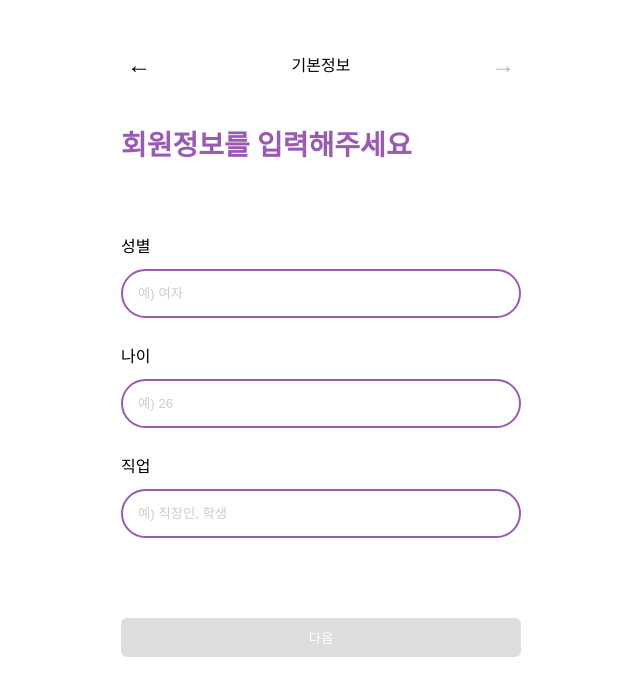
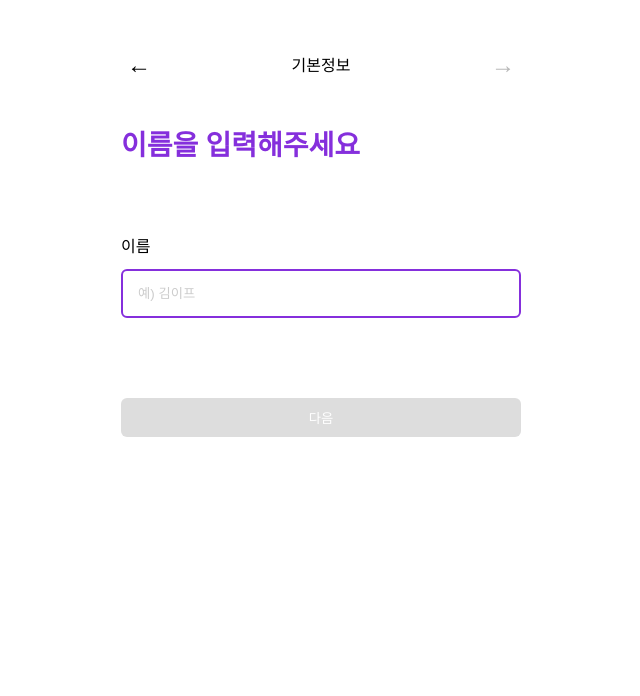
Before and after one commit to eou2/frontend, a React (Create React App) app: page /signup in a window 1280 px wide. Shown: the top 696 px of the page, without its empty margins (319-959 px from the left). Built offline with nearby package versions, Linux system fonts and the light colour scheme.

Commit message:
add_name

```diff
--- a/package.json
+++ b/package.json
@@ -11,6 +11,7 @@
     "react-dom": "^18.3.1",
     "react-router-dom": "^6.23.1",
     "react-scripts": "5.0.1",
+    "recoil": "^0.7.7",
     "styled-components": "^6.1.11",
     "styled-reset": "^4.5.2",
     "web-vitals": "^2.1.4"
--- a/src/App.js
+++ b/src/App.js
@@ -1,6 +1,6 @@
+import { useState, useEffect } from "react";
 import AppRouter from "./routes/AppRouter";
-import { useState, useEffect } from "react";
-import { BrowserRouter as Router } from "react-router-dom";
+import { RecoilRoot } from "recoil";
 import { createGlobalStyle } from "styled-components";
 import reset from "styled-reset";
 import styled from "styled-components";
@@ -36,10 +36,12 @@ function App() {
     }, []);
 
     return (
-        <Wrapper>
-            <GlobalStyles />
-            {isLoading ? <LoadingScreen /> : <AppRouter />}
-        </Wrapper>
+        <RecoilRoot>
+            <Wrapper>
+                <GlobalStyles />
+                {isLoading ? <LoadingScreen /> : <AppRouter />}
+            </Wrapper>
+        </RecoilRoot>
     );
 }
 
--- /dev/null
+++ b/src/hooks/useAuth.js
@@ -0,0 +1,33 @@
+//인증 관련 커스텀 훅
+import { useRecoilState } from "recoil";
+import { authState } from "../recoil/atoms/authState";
+export const useAuth = () => {
+    const [auth, setAuth] = useRecoilState(authState);
+
+    const login = async (email, password) => {
+        setAuth({ ...auth, error: "" });
+        try {
+            const response = await fetch("http://localhost:8080/member/sign-in", {
+                method: "POST",
+                headers: {
+                    "Content-Type": "application/json",
+                },
+                body: JSON.stringify({ username: email, password }),
+            });
+            if (!response.ok) {
+                throw new Error("Login failed");
+            }
+            const data = await response.json();
+            setAuth({
+                isAuthenticated: true,
+                token: data.accessToken,
+                user: data,
+                error: "",
+            });
+        } catch (error) {
+            setAuth({ ...auth, error: error.message });
+        }
+    };
+
+    return { auth, login };
+};
--- a/src/index.js
+++ b/src/index.js
@@ -1,5 +1,4 @@
 import React from "react";
-// import ReactDOM from 'react-dom'; //구버전
 import { createRoot } from "react-dom/client";
 import App from "./App";
 
--- /dev/null
+++ b/src/pages/Home/Navbar.jsx
@@ -0,0 +1,66 @@
+import React, { useState } from "react";
+import styled from "styled-components";
+import { Link } from "react-router-dom";
+import logo from "../../images/EF_Logo.png";
+
+const NavbarContainer = styled.div`
+    display: flex;
+    justify-content: space-between;
+    align-items: center;
+    width: 100%;
+    padding: 20px;
+    background-color: #fff;
+`;
+
+const Logo = styled.img`
+    height: 50px;
+`;
+
+const MenuButton = styled.button`
+    background: none;
+    border: none;
+    font-size: 24px;
+    cursor: pointer;
+`;
+
+const DropdownMenu = styled.div`
+    position: absolute;
+    top: 60px;
+    right: 20px;
+    background-color: #fff;
+    border: 1px solid #ccc;
+    border-radius: 4px;
+    box-shadow: 0 2px 10px rgba(0, 0, 0, 0.1);
+    display: ${(props) => (props.show ? "block" : "none")};
+`;
+
+const MenuItem = styled(Link)`
+    display: block;
+    padding: 10px 20px;
+    text-decoration: none;
+    color: #333;
+    &:hover {
+        background-color: #f0f0f0;
+    }
+`;
+
+const Navbar = () => {
+    const [showMenu, setShowMenu] = useState(false);
+
+    const toggleMenu = () => {
+        setShowMenu(!showMenu);
+    };
+
+    return (
+        <NavbarContainer>
+            <Logo src={logo} alt="Logo" />
+            <MenuButton onClick={toggleMenu}>☰</MenuButton>
+            <DropdownMenu show={showMenu}>
+                <MenuItem to="/settings">환경설정</MenuItem>
+                <MenuItem to="/logout">로그아웃</MenuItem>
+            </DropdownMenu>
+        </NavbarContainer>
+    );
+};
+
+export default Navbar;
--- a/src/pages/Home/home.jsx
+++ b/src/pages/Home/home.jsx
@@ -1,13 +1,63 @@
+import React from "react";
 import { useNavigate } from "react-router-dom";
-//import PostTweetForm from "../components/post-tweet-form";
 import styled from "styled-components";
-const Wrapper = styled.div``;
-export default function Home() {
+import Navbar from "./Navbar";
+
+const NavbarContainer = styled.div`
+    position: fixed;
+    top: 0;
+    left: 0;
+    width: 100%;
+    z-index: 1000; /* 다른 요소보다 위에 표시되도록 z-index를 설정 */
+`;
+
+const Container = styled.div`
+    display: flex;
+    flex-direction: column;
+    align-items: center;
+    justify-content: center;
+    height: 100vh;
+    text-align: center;
+    //padding-top: 40px; /* Navbar 높이만큼 패딩을 추가하여 중앙에 위치하도록 */
+`;
+
+const Title = styled.h1`
+    font-size: 24px;
+    color: #333;
+    margin-bottom: 20px;
+`;
+
+const StartButton = styled.button`
+    padding: 10px 20px;
+    font-size: 18px;
+    color: white;
+    background-color: #852fdc;
+    border: none;
+    border-radius: 6px;
+    cursor: pointer;
+    &:hover {
+        background-color: #731bc1;
+    }
+`;
+
+const Home = () => {
     const navigate = useNavigate();
-    // const logOut = () => {
-    //     console.log("log out!!!");
-    //     auth.signOut();
-    //     navigate("/login");
-    // };
-    return <Wrapper></Wrapper>;
-}
+
+    const startChat = () => {
+        navigate("/videochat");
+    };
+
+    return (
+        <>
+            <NavbarContainer>
+                <Navbar />
+            </NavbarContainer>
+            <Container>
+                <Title>화상채팅을 시작해보세요</Title>
+                <StartButton onClick={startChat}>채팅 시작</StartButton>
+            </Container>
+        </>
+    );
+};
+
+export default Home;
--- a/src/pages/Login/login.jsx
+++ b/src/pages/Login/login.jsx
@@ -4,13 +4,13 @@ import styled from "styled-components";
 import { Error, Form, Input, Switcher, Wrapper } from "../../components/auth-components";
 import { Link } from "react-router-dom";
 import logoImage from "../../images/EF_Logo.png";
+import { useAuth } from "../../hooks/useAuth";
 
 export default function Login() {
     const navigate = useNavigate();
-    const [isLoading, setLoading] = useState(false);
     const [email, setEmail] = useState("");
     const [password, setPassword] = useState("");
-    const [error, setError] = useState("");
+    const { auth, login } = useAuth();
 
     const onChange = (e) => {
         const { name, value } = e.target;
@@ -21,15 +21,21 @@ export default function Login() {
         }
     };
 
-    const onSubmit = (e) => {
+    const onSubmit = async (e) => {
         e.preventDefault();
-        setError("");
-        if (isLoading || email === "" || password === "") return;
+        if (auth.isLoading || email === "" || password === "") return;
 
-        setLoading(true);
-        // 여기에 로그인 로직을 구현할 예정
-        console.log(email, password);
-        setLoading(false);
+        try {
+            console.log("Sending login request...", { email, password });
+            await login(email, password);
+            console.log("Login response:", auth);
+
+            if (auth.isAuthenticated) {
+                navigate("/");
+            }
+        } catch (error) {
+            console.error("Login error:", error);
+        }
     };
 
     return (
@@ -45,9 +51,9 @@ export default function Login() {
                     type="password"
                     required
                 />
-                <Input type="submit" value={isLoading ? "Loading..." : "로그인"} />
+                <Input type="submit" value={auth.isLoading ? "Loading..." : "로그인"} />
             </Form>
-            {error !== "" ? <Error>{error}</Error> : null}
+            {auth.error && <Error>{auth.error}</Error>}
             <Switcher>
                 계정이 없으신가요? <Link to="/signup">가입하기 &rarr;</Link>
             </Switcher>
--- a/src/pages/Signup/signup.jsx
+++ b/src/pages/Signup/signup.jsx
@@ -1,106 +1,22 @@
 import React, { useState } from "react";
 import { useNavigate } from "react-router-dom";
-import { createGlobalStyle } from "styled-components";
-import reset from "styled-reset";
-import styled from "styled-components";
-
-const GlobalStyles = createGlobalStyle`
-  ${reset}
-  * {
-    box-sizing: border-box;
-  }
-  body {
-    color: black;
-    font-family: system-ui, -apple-system, BlinkMacSystemFont, 'Segoe UI', Roboto, Oxygen, Ubuntu, Cantarell, 'Open Sans', 'Helvetica Neue', sans-serif;
-  }
-`;
-
-const Wrapper = styled.div`
-    height: 100%;
-    display: flex;
-    flex-direction: column;
-    align-items: center;
-    width: 420px;
-    padding: 50px 0px;
-`;
-
-const FormContainer = styled.div`
-    width: 100%;
-    max-width: 400px;
-`;
-
-const Input = styled.input`
-    width: 100%;
-    padding: 15px;
-    margin: 15px 0;
-    border: 2px solid #9b59b6;
-    border-radius: 6cqmax;
-    &::placeholder {
-        color: #ccc;
-    }
-`;
-
-const Button = styled.button`
-    width: 100%;
-    padding: 10px 20px;
-    margin-top: 50px;
-    border: none;
-    border-radius: 6px;
-    background-color: #9b59b6;
-    color: white;
-    cursor: pointer;
-    &:disabled {
-        background-color: #ddd;
-        cursor: not-allowed;
-    }
-`;
-
-const StepHeader = styled.div`
-    display: flex;
-    justify-content: space-between;
-    align-items: center;
-    width: 100%;
-`;
-
-const Header = styled.div`
-    display: flex;
-    justify-content: space-between;
-    align-items: center;
-    width: 100%;
-    margin-top: 50px;
-    margin-bottom: 80px;
-
-    h2 {
-        font-size: 28px;
-        color: #9b59b6;
-        margin: 0;
-        font-weight: 800;
-    }
-`;
-
-const TitleContainer = styled.div`
-    display: flex;
-    justify-content: center;
-    align-items: center;
-    width: 100%;
-`;
-
-const ArrowButton = styled.button`
-    background: none;
-    border: none;
-    font-size: 24px;
-    cursor: pointer;
-`;
-
-const Label = styled.label`
-    display: block;
-    margin: 15px 0;
-    font-size: 16px;
-`;
+import {
+    GlobalStyles,
+    Wrapper,
+    FormContainer,
+    Input,
+    Button,
+    StepHeader,
+    Header,
+    TitleContainer,
+    ArrowButton,
+    Label,
+} from "./signupStyle";
 
 const Signup = () => {
     const [currentStep, setCurrentStep] = useState(0);
     const [formData, setFormData] = useState({
+        name: "",
         gender: "",
         age: "",
         job: "",
@@ -110,9 +26,11 @@ const Signup = () => {
     const navigate = useNavigate();
 
     const handleNext = () => {
-        if (currentStep === 0 && formData.gender && formData.age && formData.job) {
+        if (currentStep === 0 && formData.name) {
             setCurrentStep(currentStep + 1);
-        } else if (currentStep === 1 && formData.hobby) {
+        } else if (currentStep === 1 && formData.gender && formData.age && formData.job) {
+            setCurrentStep(currentStep + 1);
+        } else if (currentStep === 2 && formData.hobby) {
             setCurrentStep(currentStep + 1);
         }
     };
@@ -138,6 +56,36 @@ const Signup = () => {
     const renderStep = () => {
         switch (currentStep) {
             case 0:
+                return (
+                    <div>
+                        <StepHeader>
+                            <ArrowButton onClick={handlePrev}>←</ArrowButton>
+                            <TitleContainer>
+                                <h2>기본정보</h2>
+                            </TitleContainer>
+                            <ArrowButton disabled={!formData.name} onClick={handleNext}>
+                                →
+                            </ArrowButton>
+                        </StepHeader>
+                        <Header>
+                            <h2>이름을 입력해주세요</h2>
+                        </Header>
+                        <Label>
+                            이름
+                            <Input
+                                type="text"
+                                placeholder="예) 김이프"
+                                name="name"
+                                value={formData.name}
+                                onChange={handleChange}
+                            />
+                        </Label>
+                        <Button disabled={!formData.name} onClick={handleNext}>
+                            다음
+                        </Button>
+                    </div>
+                );
+            case 1:
                 return (
                     <div>
                         <StepHeader>
@@ -190,7 +138,7 @@ const Signup = () => {
                         </Button>
                     </div>
                 );
-            case 1:
+            case 2:
                 return (
                     <div>
                         <StepHeader>
@@ -220,7 +168,7 @@ const Signup = () => {
                         </Button>
                     </div>
                 );
-            case 2:
+            case 3:
                 return (
                     <div>
                         <StepHeader>
--- a/src/pages/Signup/signupStyle.jsx
+++ b/src/pages/Signup/signupStyle.jsx
@@ -0,0 +1,97 @@
+import { createGlobalStyle } from "styled-components";
+import reset from "styled-reset";
+import styled from "styled-components";
+
+export const GlobalStyles = createGlobalStyle`
+  ${reset}
+  * {
+    box-sizing: border-box;
+  }
+  body {
+    color: black;
+    font-family: system-ui, -apple-system, BlinkMacSystemFont, 'Segoe UI', Roboto, Oxygen, Ubuntu, Cantarell, 'Open Sans', 'Helvetica Neue', sans-serif;
+  }
+`;
+
+export const Wrapper = styled.div`
+    height: 100%;
+    display: flex;
+    flex-direction: column;
+    align-items: center;
+    width: 420px;
+    padding: 50px 0px;
+`;
+
+export const FormContainer = styled.div`
+    width: 100%;
+    max-width: 400px;
+`;
+
+export const Input = styled.input`
+    width: 100%;
+    padding: 15px;
+    margin: 15px 0;
+    border: 2px solid #852fdc;
+    border-radius: 6px;
+    &::placeholder {
+        color: #ccc;
+    }
+`;
+
+export const Button = styled.button`
+    width: 100%;
+    padding: 10px 20px;
+    margin-top: 50px;
+    border: none;
+    border-radius: 6px;
+    background-color: #852fdc;
+    color: white;
+    cursor: pointer;
+    &:disabled {
+        background-color: #ddd;
+        cursor: not-allowed;
+    }
+`;
+
+export const StepHeader = styled.div`
+    display: flex;
+    justify-content: space-between;
+    align-items: center;
+    width: 100%;
+`;
+
+export const Header = styled.div`
+    display: flex;
+    justify-content: space-between;
+    align-items: center;
+    width: 100%;
+    margin-top: 50px;
+    margin-bottom: 80px;
+
+    h2 {
+        font-size: 28px;
+        color: #852fdc;
+        margin: 0;
+        font-weight: 800;
+    }
+`;
+
+export const TitleContainer = styled.div`
+    display: flex;
+    justify-content: center;
+    align-items: center;
+    width: 100%;
+`;
+
+export const ArrowButton = styled.button`
+    background: none;
+    border: none;
+    font-size: 24px;
+    cursor: pointer;
+`;
+
+export const Label = styled.label`
+    display: block;
+    margin: 15px 0;
+    font-size: 16px;
+`;
```
Also changed, not shown: src/recoil/atoms/authState.js (added, +11 -0 lines), 2 other files (tests, documents, lock files or other folders).
